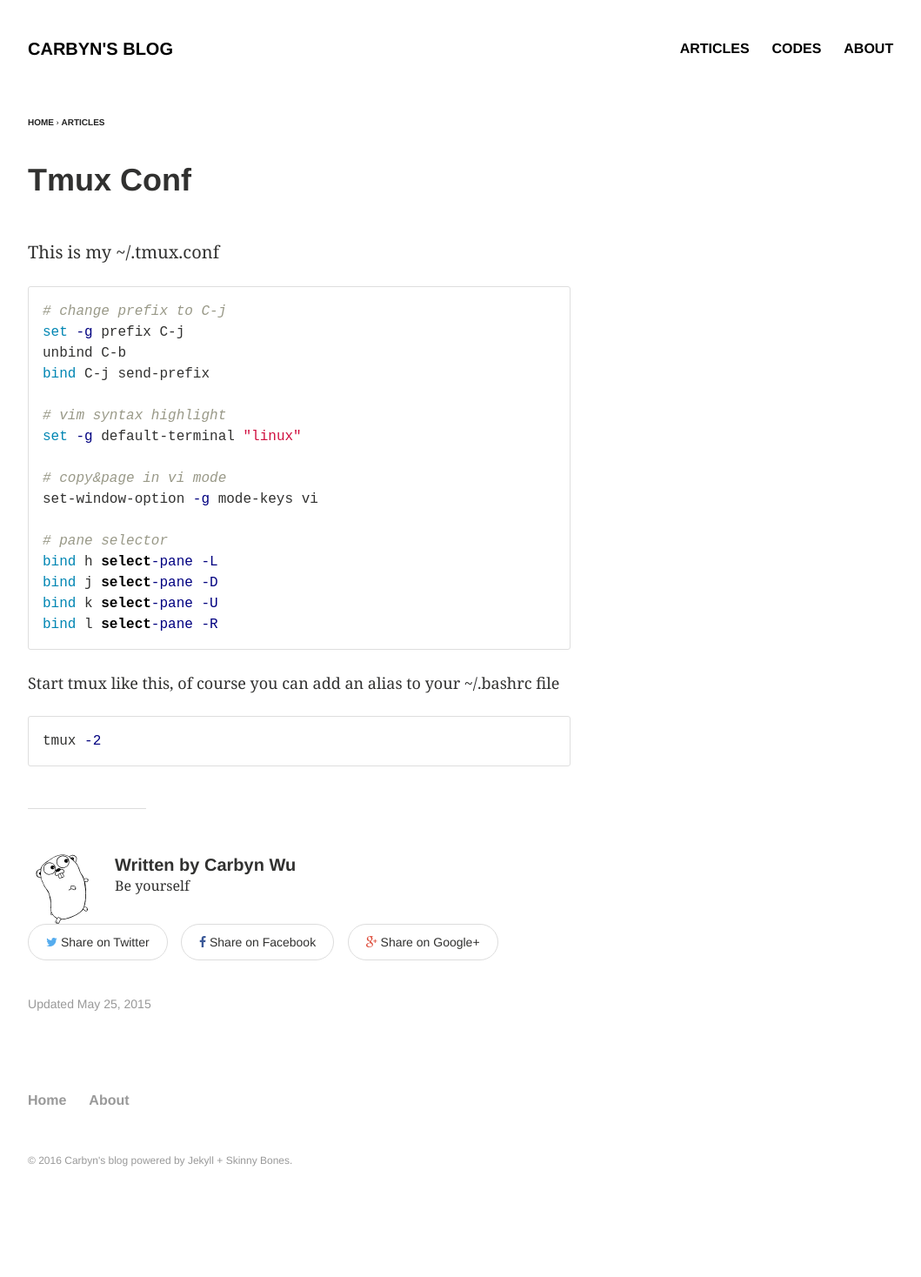
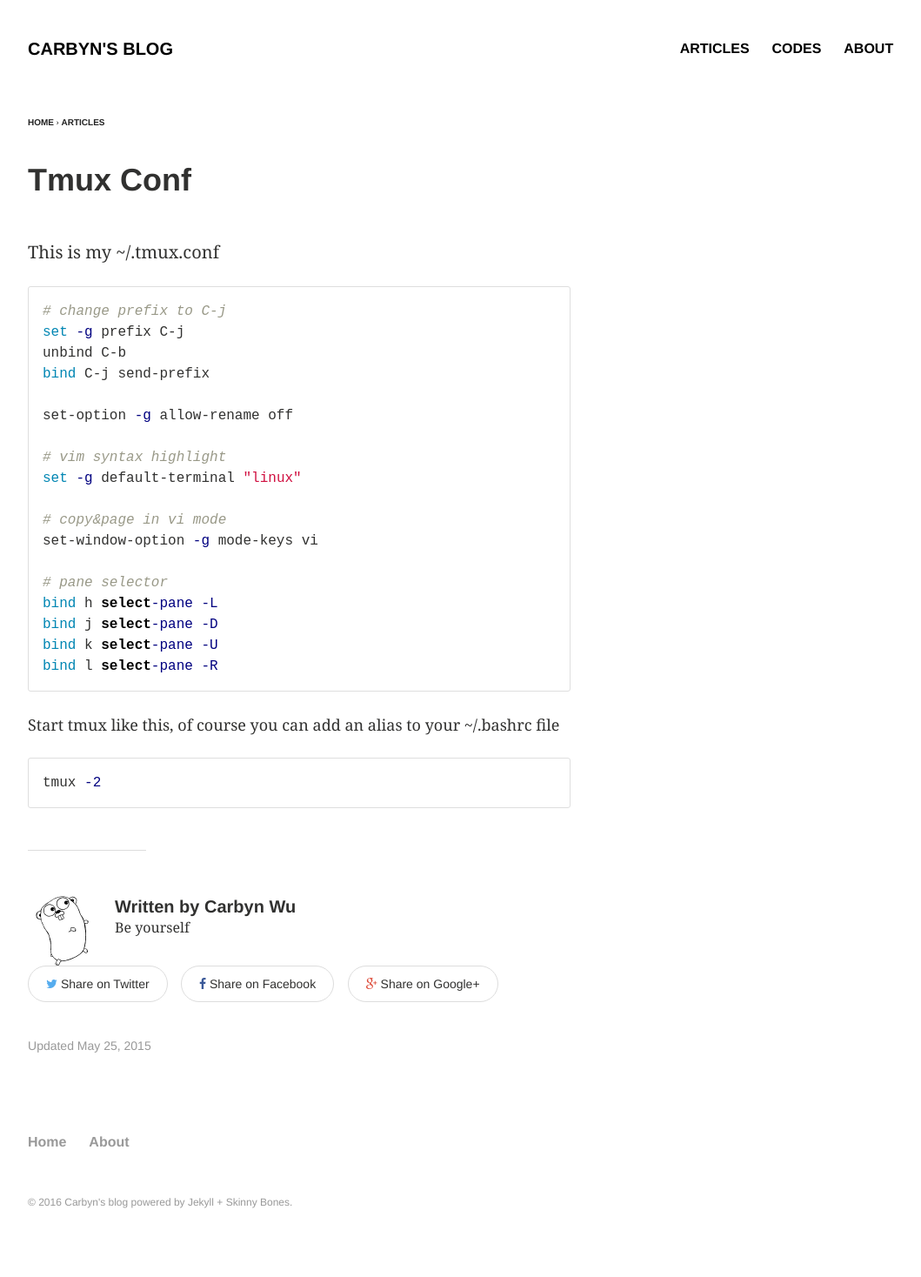
Before and after one commit to Carbyn/carbyn.github.io, a Jekyll site: the page built from _posts/articles/2015-05-26-tmux-conf.md, in a window 1280 px wide. Shown: the whole page at 87% size, without its empty margins (64-1123 px from the left). Built offline with Jekyll 4.4.1, drawn with Linux system fonts in a browser that asks for light colours; before the commit the page ends 1420 px from its top, so only the background shows below that.

Commit message:
update a post

```diff
--- a/_posts/articles/2015-05-26-tmux-conf.md
+++ b/_posts/articles/2015-05-26-tmux-conf.md
@@ -19,6 +19,8 @@ set -g prefix C-j
 unbind C-b
 bind C-j send-prefix
 
+set-option -g allow-rename off
+
 # vim syntax highlight
 set -g default-terminal "linux"
 
```
